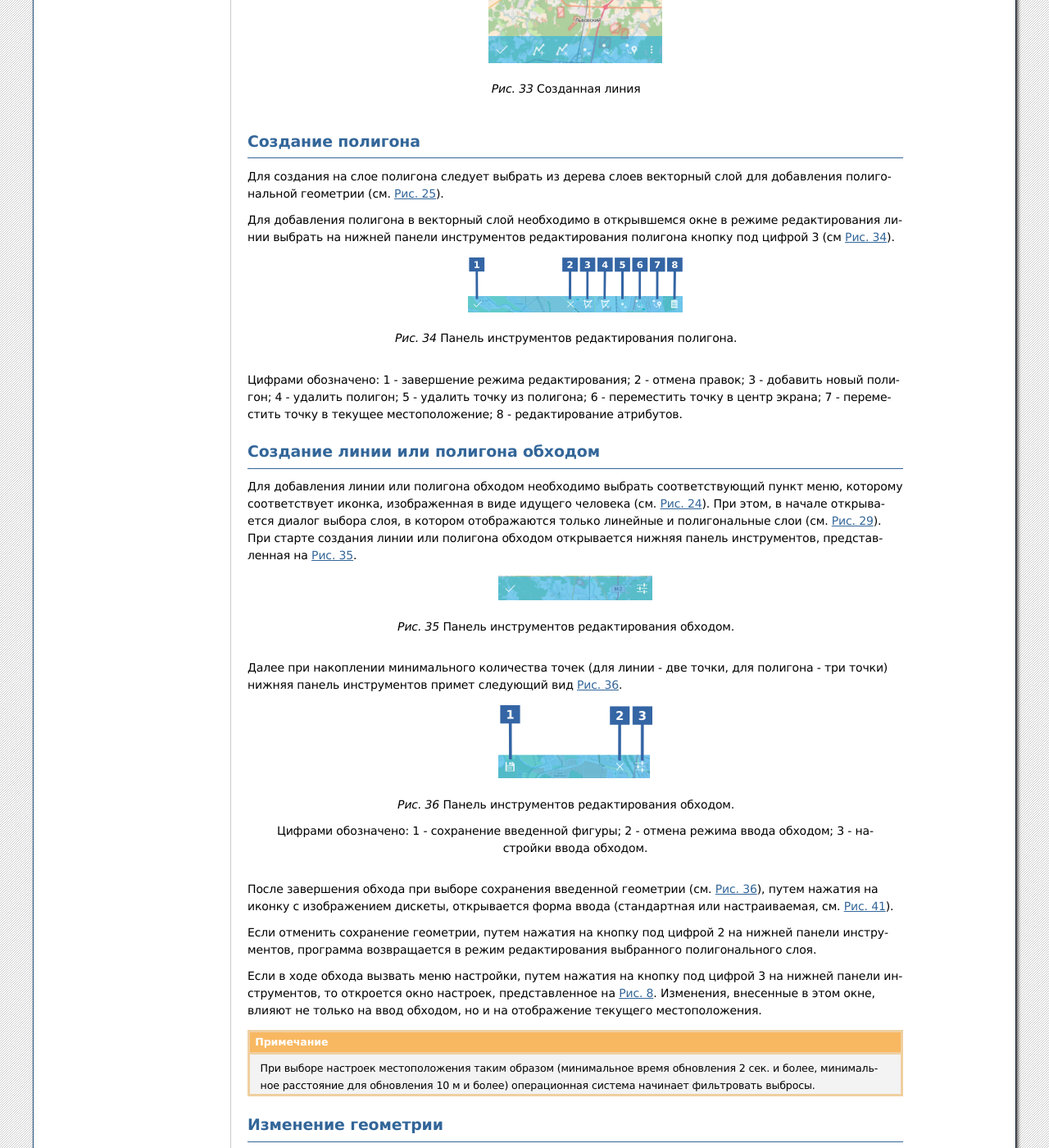
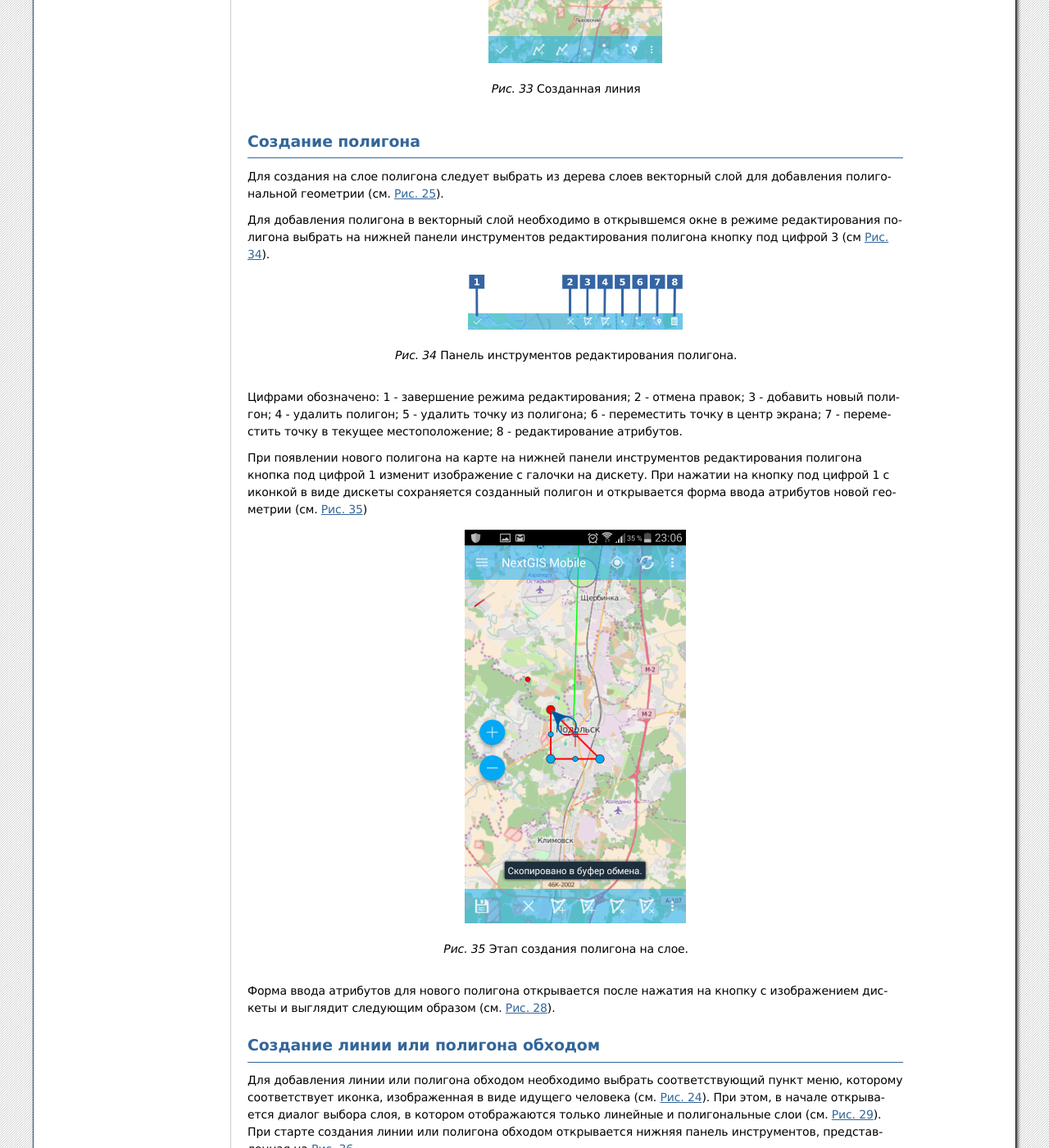
Before and after one commit to nextgis/docs_ngmobile, a Sphinx documentation site: the page built from source/editing.rst, in a window 1280 px wide and 1400 px high, scrolled down 4978 px. Shown: the whole window at 82% size. Built offline with Sphinx 7.4.7, drawn with Linux system fonts in a browser that asks for light colours; formulas are drawn with MathJax 3; some of the changed text lies outside the part shown.

Commit message:
новая геометрия, полигон

```diff
--- a/source/editing.rst
+++ b/source/editing.rst
@@ -138,7 +138,7 @@
    Этап создания линии на слое.
 
 При появлении новой линии на карте на нижней панели инструментов редактирования
-точки кнопка под цифрой 1 изменит изображение с галочки на дискету. При нажатии на
+линии кнопка под цифрой 1 изменит изображение с галочки на дискету. При нажатии на
 кнопку под цифрой 1 с иконкой в виде дискеты сохраняется созданная линия и открывается
 форма ввода атрибутов новой геометрии (см. :numref:`ngmobile_lower_toolbar_lines_pic`)
 
@@ -169,7 +169,7 @@
 добавления полигональной геометрии (см. :numref:`ngmobile_select_layer_dialogtch_pic`).
 
 Для добавления полигона в векторный слой необходимо в открывшемся окне в режиме редактирования
-линии выбрать на нижней панели инструментов редактирования полигона кнопку под цифрой 3 (см :numref:`ngmobile_edit_polygon1_pic`).
+полигона выбрать на нижней панели инструментов редактирования полигона кнопку под цифрой 3 (см :numref:`ngmobile_edit_polygon1_pic`).
 
 .. figure:: _static/ngmobile_edit_polygon.png
    :name: ngmobile_edit_polygon1_pic
@@ -183,6 +183,20 @@
 6 - переместить точку в центр экрана; 7 - переместить точку в текущее местоположение;
 8 - редактирование атрибутов.
 
+При появлении нового полигона на карте на нижней панели инструментов редактирования
+полигона кнопка под цифрой 1 изменит изображение с галочки на дискету. При нажатии на
+кнопку под цифрой 1 с иконкой в виде дискеты сохраняется созданный полигон и открывается
+форма ввода атрибутов новой геометрии (см. :numref:`ngmobile_creation_landfill_pic`)
+
+.. figure:: _static/creation_landfill.png
+   :name: ngmobile_creation_landfill_pic
+   :align: center
+   :scale: 50%
+
+   Этап создания полигона на слое.
+
+Форма ввода атрибутов для нового полигона открывается после нажатия на кнопку с изображением
+дискеты и выглядит следующим образом (см. :numref:`ngmobile_input_form_attributes_pic`).
 
 
 
```
Also changed, not shown: source/_static/creation_landfill.png (added).
